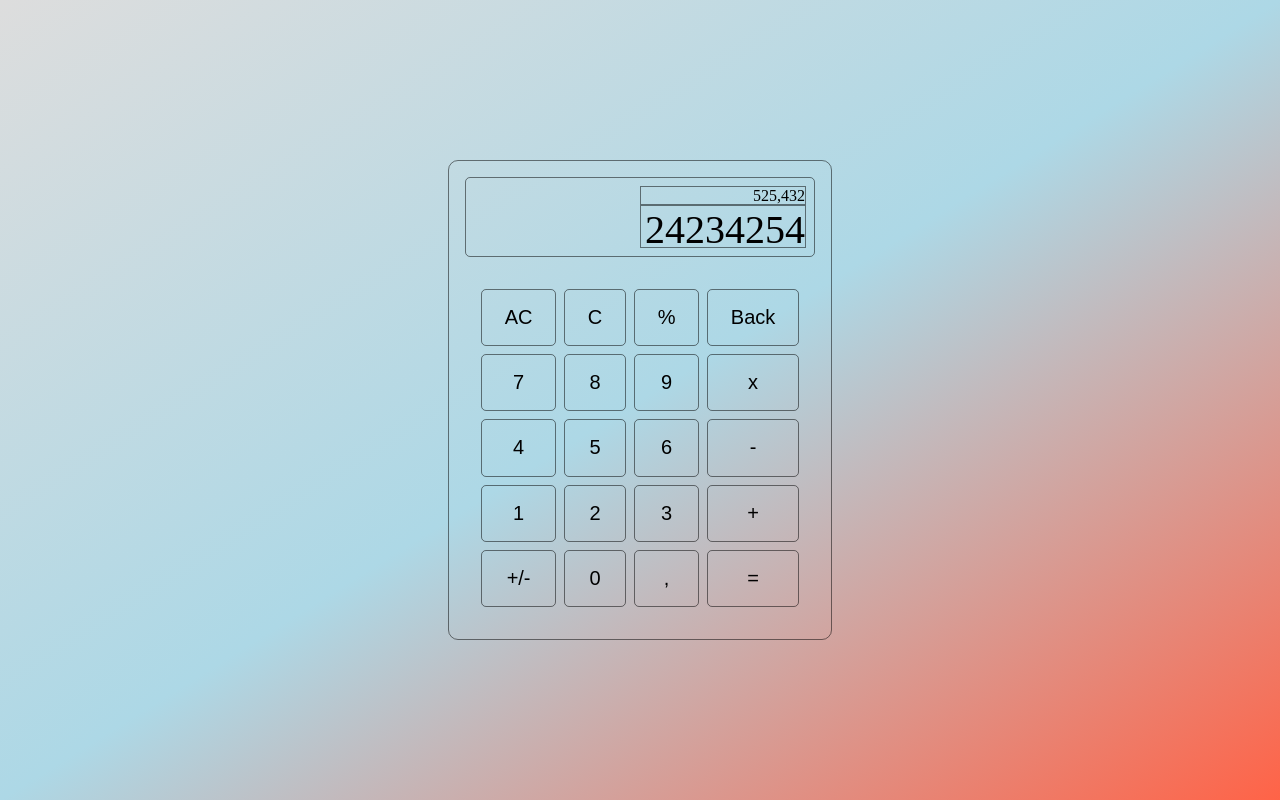
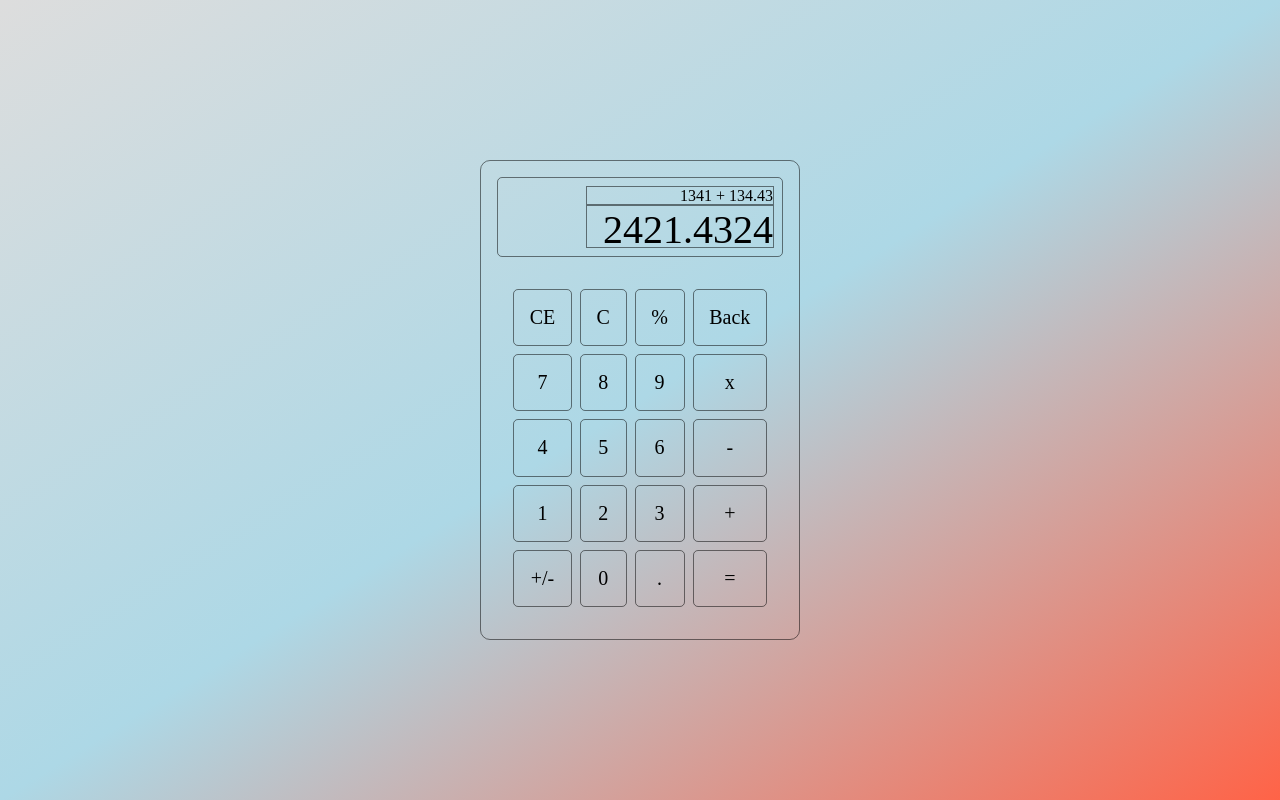
Before and after one commit to Alex-Rubanov/Calculator-js, a plain HTML site: page index.html in a window 1280 px wide. Drawn offline with Linux system fonts and the light colour scheme.

Commit message:
changed dynamic added elements on page to normal

```diff
--- a/index.html
+++ b/index.html
@@ -8,7 +8,34 @@
         <link rel="stylesheet" href="./style.css">
     </head>
     <body>
-        <div id="-" class="calc"></div>
+        <div class="calc">
+            <div class="result">
+                <div class="result-temporary">1341 + 134.43</div>
+                <div class="result-final">2421.4324</div>
+            </div>
+            <div class="calc-btns">
+                <div class="calc-btn" data-clear>CE</div>
+                <div class="calc-btn" data-delete>C</div>
+                <div class="calc-btn" data-operator>%</div>
+                <div class="calc-btn" data-back>Back</div>
+                <div class="calc-btn" data-number>7</div>
+                <div class="calc-btn" data-number>8</div>
+                <div class="calc-btn" data-number>9</div>
+                <div class="calc-btn" data-operator>x</div>
+                <div class="calc-btn" data-number>4</div>
+                <div class="calc-btn" data-number>5</div>
+                <div class="calc-btn" data-number>6</div>
+                <div class="calc-btn" data-operator>-</div>
+                <div class="calc-btn" data-number>1</div>
+                <div class="calc-btn" data-number>2</div>
+                <div class="calc-btn" data-number>3</div>
+                <div class="calc-btn" data-operator>+</div>
+                <div class="calc-btn" data-switch>+/-</div>
+                <div class="calc-btn" data-number>0</div>
+                <div class="calc-btn" data-dot>.</div>
+                <div class="calc-btn" data-equals>=</div>
+            </div>
+        </div>
         <script src="./script.js"></script>
     </body>
 </html>
--- a/script.js
+++ b/script.js
@@ -1,77 +1,56 @@
 'use strict';
 
-const calcData = [
-    'AC',
-    'C',
-    '%',
-    'Back',
-    '7',
-    '8',
-    '9',
-    'x',
-    '4',
-    '5',
-    '6',
-    '-',
-    '1',
-    '2',
-    '3',
-    '+',
-    '+/-',
-    '0',
-    ',',
-    '='
-];
+let mainResult = document.querySelector('.result-final'),
+    tempResult = document.querySelector('.result .result-temporary');
 
-const calcParent = document.querySelector('.calc');
-let i = 0;
+function input() {
+    const numbers = document.querySelectorAll('[data-number]');
+    let input = '';
 
-const btns = document.createElement('div');
-btns.classList.add('calc-btns');
-calcParent.append(btns);
+    numbers.forEach(e => e.addEventListener('click', e => {
 
-function addBtn(n) {
+        input += e.target.textContent;
 
-    while (i < n) {
-        const btn = document.createElement('button');
-        btn.classList.add('calc-btn');
-        btn.setAttribute(`id`, `${calcData[i]}`);
-        btn.textContent = calcData[i];
-        btns.append(btn);
-
-        i++;
-    }
+        tempResult.textContent = input;
+    }));
 }
 
-addBtn(20);
+input();
 
-const output = document.createElement('div'),
-      resultTemporary = document.createElement('div'),
-      resultFinal = document.createElement('div');
+function backSpace() {
+    const backSpace = document.querySelector('[data-back]');
 
-output.classList.add('result');
-resultTemporary.classList.add('result-temporary');
-resultTemporary.textContent = '525,432';
-resultFinal.classList.add('result-final');
-resultFinal.textContent = '24234254';
+    backSpace.addEventListener('click', () => {
+        let input = tempResult.textContent;
 
-calcParent.prepend(output);
-output.prepend(resultTemporary);
-output.append(resultFinal);
+        tempResult.textContent = input.slice(0, -1);
+    });
+}
 
-let curInput = '';
+backSpace();
 
-calcParent.addEventListener('click', (e) => {
-    curInput += e.target.getAttribute('id');
-    resultTemporary.textContent = curInput;
+function deleteLastNumber() {
+    const deleteNumber = document.querySelector('[data-delete]');
+    let input = tempResult.textContent;
 
+    deleteNumber.addEventListener('click', () => {
+        input = '';
 
-    console.log(curInput);
-});
+        tempResult.textContent = input;
+    });
+}
 
-const resultBtn = document.getElementById('=');
+deleteLastNumber();
 
-resultBtn.addEventListener('click', () => {
-    let result = curInput;
-    resultFinal.textContent = result;
-});
+function clearAll() {
+    const clearAll = document.querySelector('[data-clear]');
+
+    clearAll.addEventListener('click', () => {
+        let input = '';
+
+        tempResult.textContent = input;
+        mainResult.textContent = input;
+    });
+}
+
+clearAll();
--- a/style.css
+++ b/style.css
@@ -12,7 +12,7 @@ body {
     background-image: linear-gradient(to left top, tomato, lightblue, #ddd);
 }
 .calc {
-    width: 30vw;
+    width: 25vw;
     height: 60vh;
     border: solid 1px rgba(0, 0, 0, 0.5);
     border-radius: 10px;
@@ -52,19 +52,20 @@ body {
     translate: 0.5s all ease;
 }
 .calc-btn:hover {
-    transform: scale(0.95);
-    border: solid 1px rgba(0, 0, 0, 1);
+    border: solid 1px #ddd;
+    background-color: rgba(0, 0, 0, 0.5);
+    color: #ddd;
 
 }
 .result-temporary {
-    width: 50%;
+    width: 70%;
     height: 30%;
     border: solid 1px rgba(0, 0, 0, 0.5);
     display: flex;
     justify-content: end;
 }
 .result-final {
-    width: 50%;
+    width: 70%;
     height: 70%;
     border: solid 1px rgba(0, 0, 0, 0.5);
     display: flex;
```
